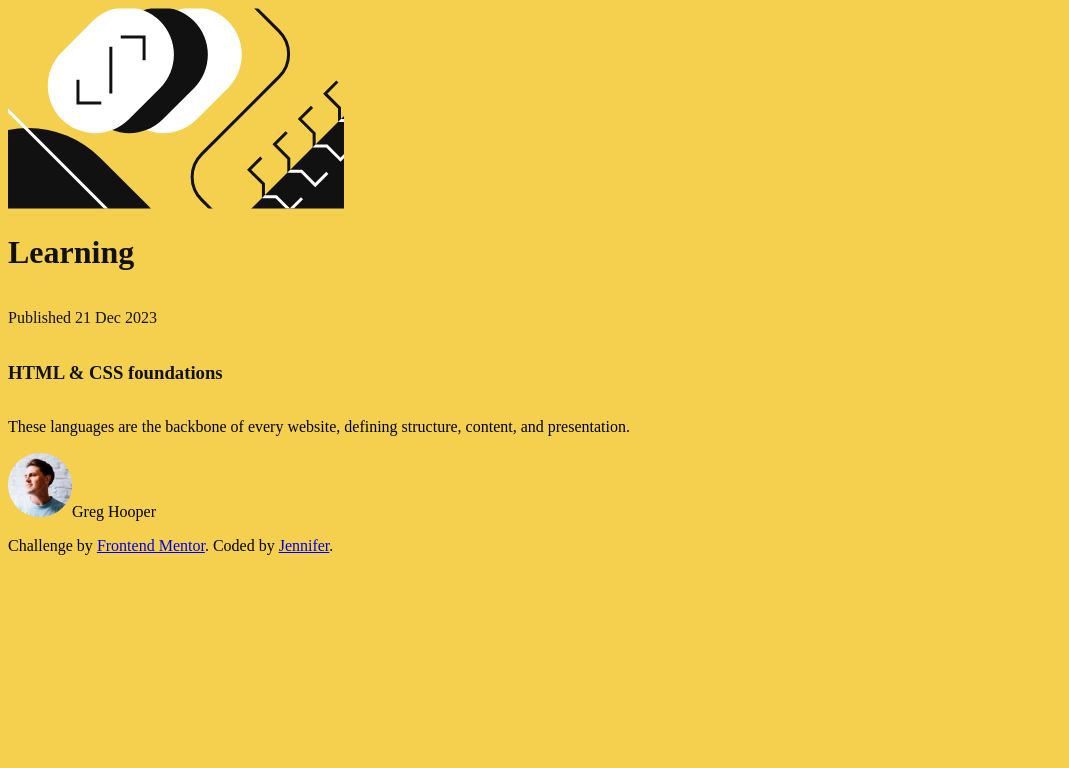
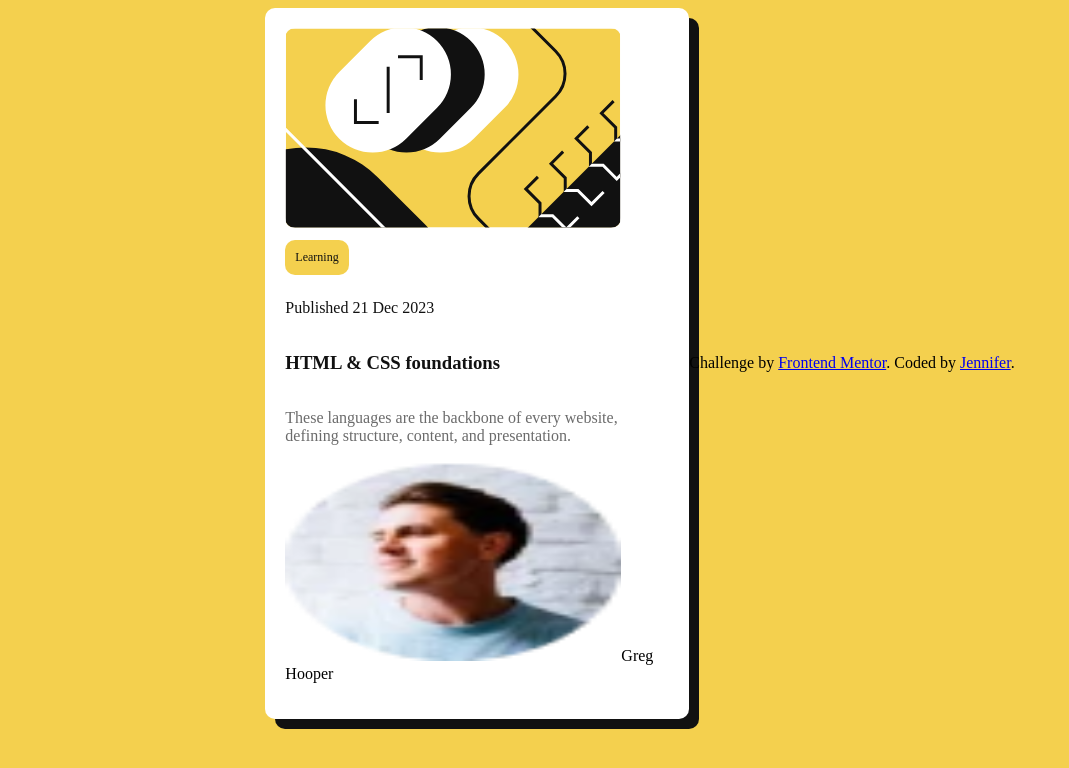
Before and after one commit to jvondungen/blog-preview-card, a plain HTML site: page index.html in a window 1280 px wide. Shown: the whole page, without its empty margins (0-1069 px from the left). Drawn offline with Linux system fonts and the light colour scheme.

Commit message:
update files

```diff
--- a/index.html
+++ b/index.html
@@ -12,18 +12,18 @@
  </head>
 <body>
 
-  <div class="card.container">
+  <div class="card-container">
     <div class="illustration"><img src="./assets/images/illustration-article.svg"></div>
 
     <div class="content">
 
-     <h1 class="learning">Learning</h1>
+     <h1 class="category">Learning</h1>
 
      <p class="date">Published 21 Dec 2023</p>
 
      <h3 class="title">HTML & CSS foundations</h3>
 
-     <p class="paragraph">These languages are the backbone of every website, defining structure, content, and presentation.</p>
+     <p class="description">These languages are the backbone of every website, defining structure, content, and presentation.</p>
     </div>
    <img class="avitar" src="./assets/images/image-avatar.webp" alt="avitar image">Greg Hooper</p>
   </div>
--- a/styles.css
+++ b/styles.css
@@ -1,21 +1,43 @@
-*{font-family: Figtree;}
 
-    body{background-color: hsl(47, 88%, 63%);}
 
-.card.container {width:327;
-    background-color: #ffff;
+body{font-family: Figtree;
+    background-color: hsl(47, 88%, 63%);
+    display:flex;
+    justify-content: center;
+    align-items: center;}
+
+.card-container {width:384px;
+    background-color: #ffffff;
+    padding: 20px;
+    border-radius: 10px;
+    box-shadow: 10px 10px #111111;
 }
 
-.illustration{width:279;
-height:200}
+img{width: 336px;
+    height:200px;
+    background-color: #ffffff;
+    align-items: center;
+    border-radius: 10px;}
+
+@media only screen and (max-width: 400px)
+{img{width:279px;
+height:200px;}}
+
 
 .content{display:flex;
 flex-direction: column;
 justify-content:space-between;
 align-items: start;}
 
-.learning, .date, .title{color:#111111;}
+.category, .date, .title{color:#111111;
+}
+.description{color:#6b6b6b;}
 
-.learning{background-color: hsl(47, 88%, 63%);
+.category{background-color: hsl(47, 88%, 63%);
+    padding:10px;
+    border-radius: 10px;
+    font-size: 12px;
+font-weight: 500;
 
 }
+.attribution{align-items: center;}
```
